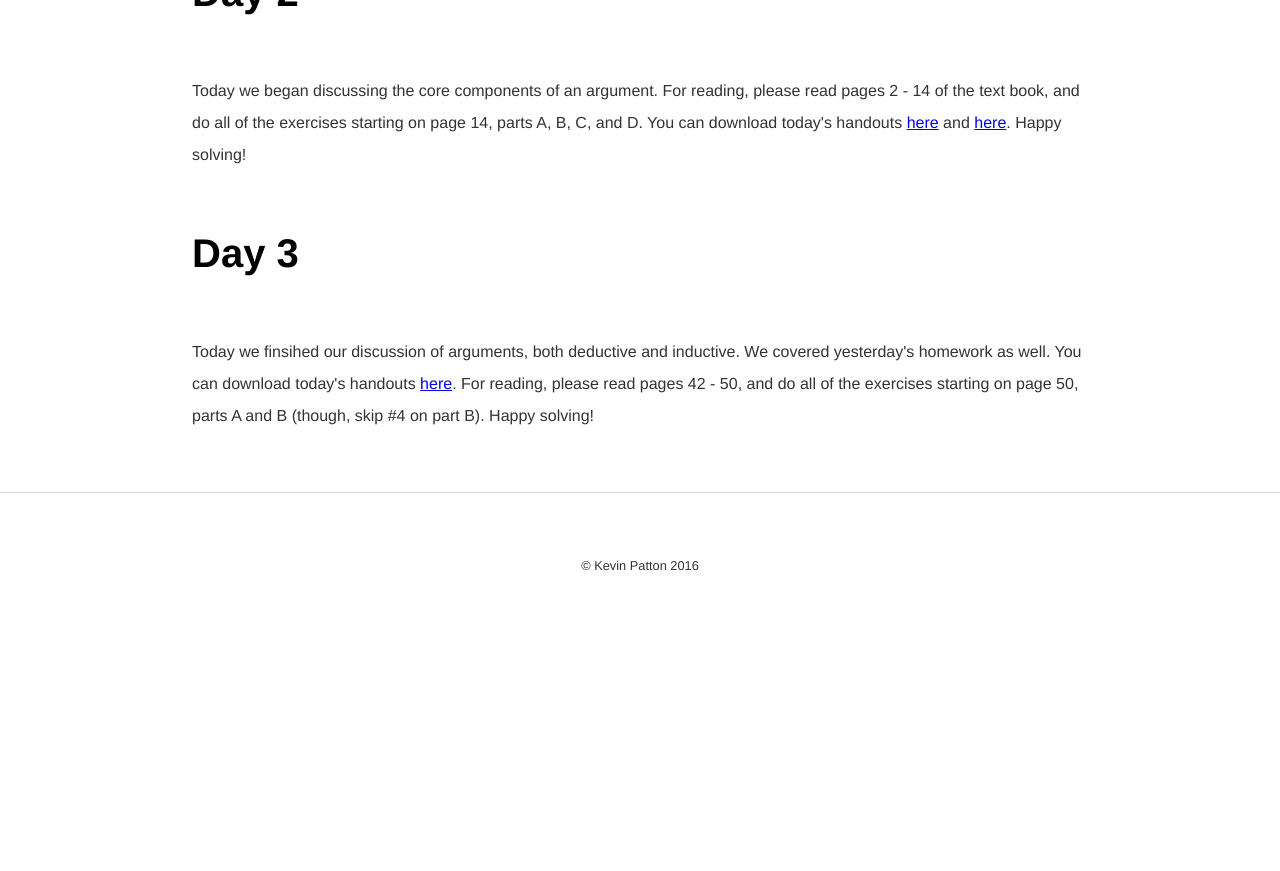
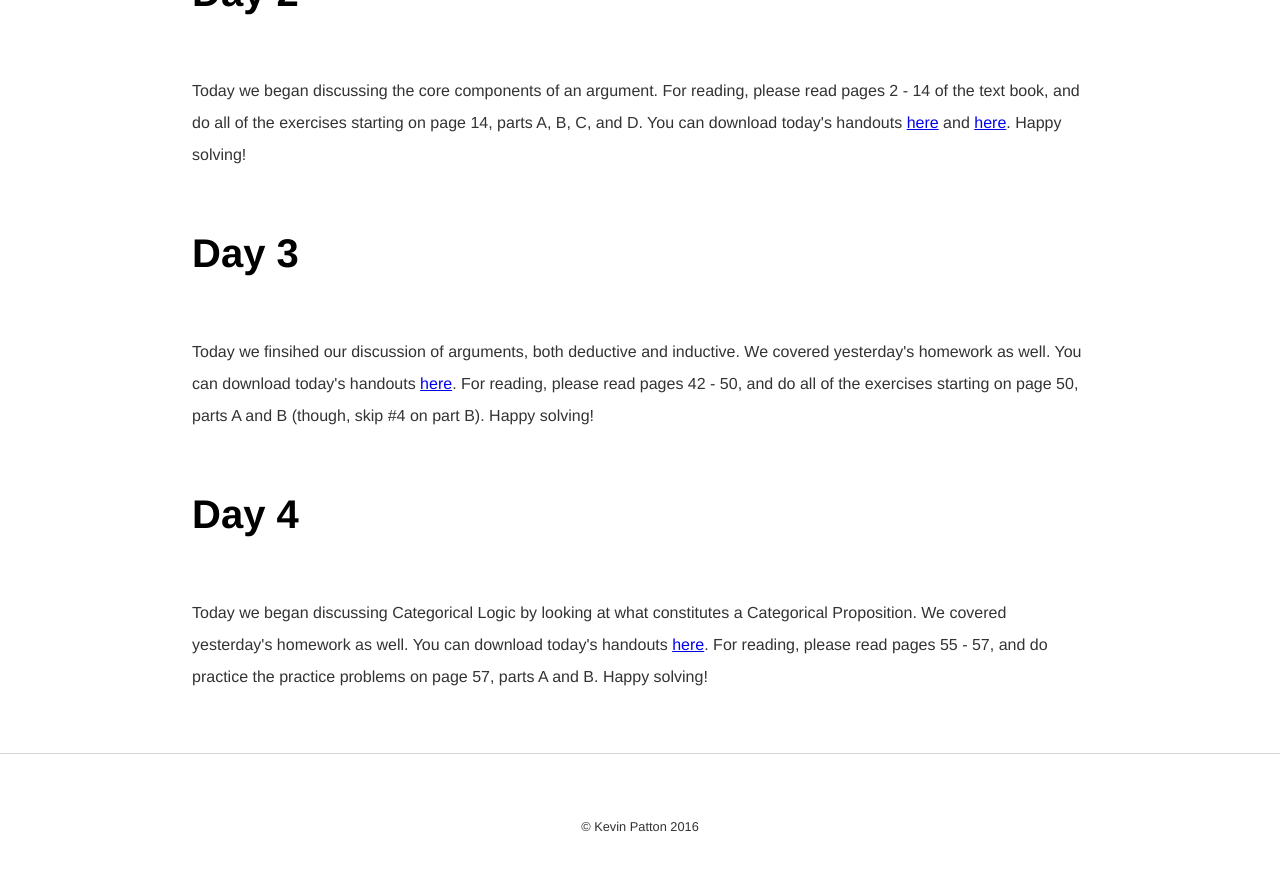
Before and after one commit to kevinjpatton/kevinjpatton.github.io, a Jekyll site: the page built from teaching/phil_110/index.html, in a window 1280 px wide and 900 px high, scrolled down 622 px. Shown: the top 871 px of the window. Built offline with Jekyll 4.4.1, drawn with Linux system fonts in a browser that asks for light colours; Markdown is read by kramdown in place of the engine named in the settings; before the commit the page ends 1261 px from its top, so only the background shows below that.

Commit message:
Update index.html

```diff
--- a/teaching/phil_110/index.html
+++ b/teaching/phil_110/index.html
@@ -11,3 +11,5 @@ title: Philosophy 110 - Kevin Patton
 <p>Today we began discussing the core components of an argument.  For reading, please read pages 2 - 14 of the text book, and do all of the exercises starting on page 14, parts A, B, C, and D.   You can download today's handouts <a href=/teaching/phil_110/Day1-Introduction.pdf target="_blank">here</a> and <a href=/teaching/phil_110/Day2-Section1.1-1.2.pdf target="_blank">here</a>.  Happy solving!</p>
 <h1>Day 3</h1>
 <p>Today we finsihed our discussion of arguments, both deductive and inductive.  We covered yesterday's homework as well.  You can download today's handouts <a href=/teaching/phil_110/Day3-Section1.4.pdf target="_blank">here</a>.  For reading, please read pages 42 - 50, and do all of the exercises starting on page 50, parts A and B (though, skip #4 on part B).  Happy solving!</p>
+<h1>Day 4</h1>
+<p>Today we began discussing Categorical Logic by looking at what constitutes a Categorical Proposition.  We covered yesterday's homework as well.  You can download today's handouts <a href=/teaching/phil_110/Day4-Section4.1.pdf target="_blank">here</a>.  For reading, please read pages 55 - 57, and do practice the practice problems on page 57, parts A and B.  Happy solving!</p>
```
